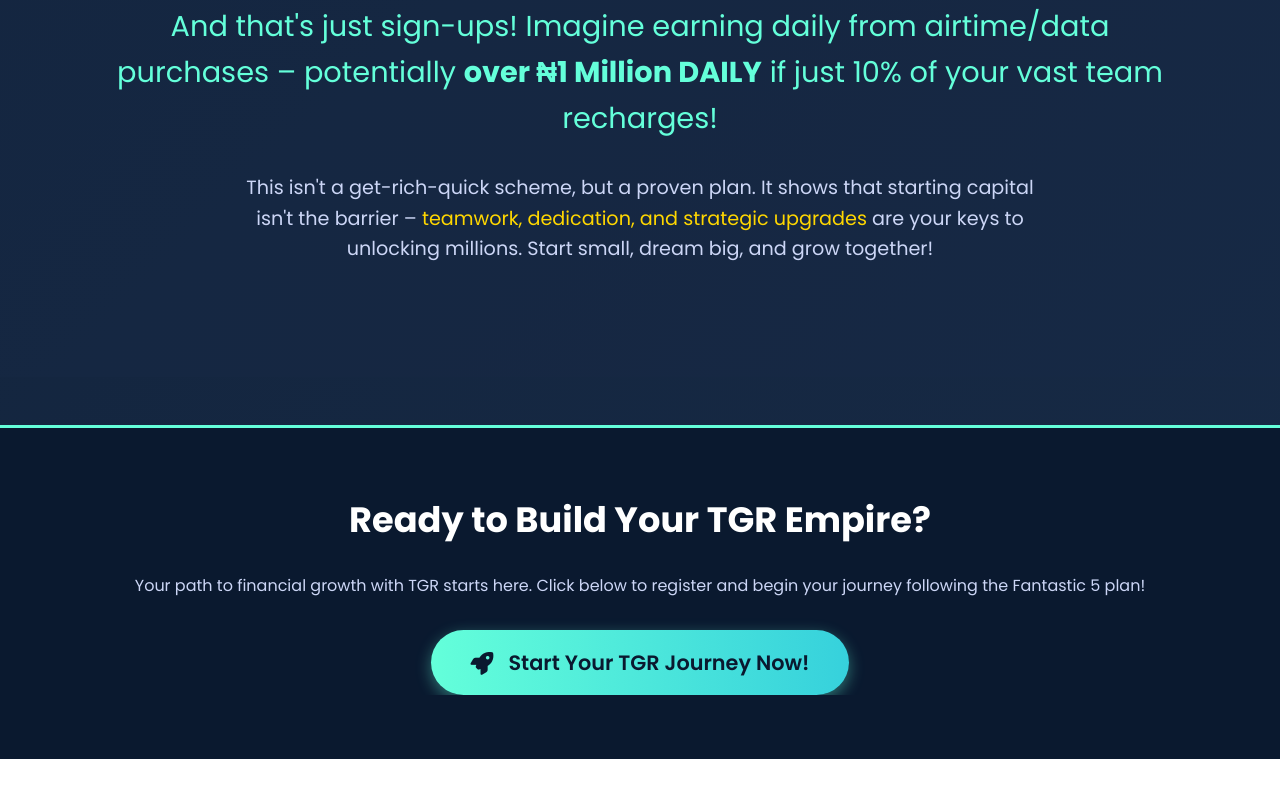
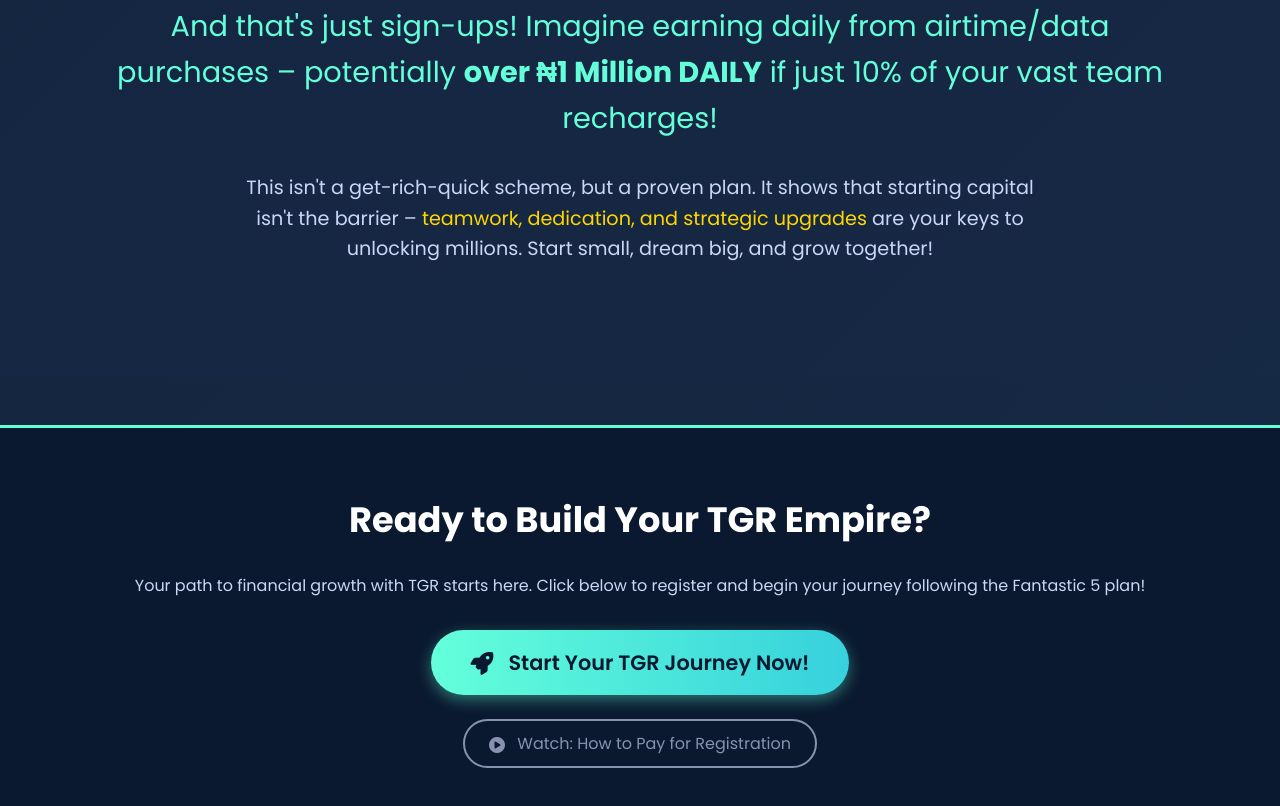
Before and after one commit to DammieOptimus/tgrmillionswithpearlmini, a plain HTML site: page index.html in a window 1280 px wide. Shown: the part 4862-5668 px from the top of the page. Before the commit the page ends 5621 px from the top, so only its background shows below. Drawn offline with Linux system fonts and the light colour scheme.

Commit message:
Update index.html

```diff
--- a/index.html
+++ b/index.html
@@ -394,6 +394,7 @@
             text-decoration: none;
             transition: transform 0.3s ease, box-shadow 0.3s ease;
             box-shadow: 0 5px 15px rgba(100, 255, 218, 0.4);
+            margin-bottom: 1.5rem;
         }
 
         .cta-button i { /* Icon style */
@@ -405,6 +406,33 @@
         .cta-button:hover {
             transform: scale(1.05);
             box-shadow: 0 8px 25px rgba(100, 255, 218, 0.6);
+        }
+
+        /* --- Video Guide Button --- */
+        .video-guide-button {
+            display: inline-block; /* Allows centering via text-align on parent */
+            background-color: transparent; /* Transparent background */
+            border: 2px solid var(--dark-grey); /* Use a less prominent border color */
+            color: var(--dark-grey); /* Match text color to border */
+            padding: 0.6rem 1.5rem; /* Smaller padding than main CTA */
+            font-size: 1rem; /* Smaller font size */
+            font-weight: 500; /* Normal weight */
+            border-radius: 50px; /* Pill shape */
+            text-decoration: none;
+            transition: background-color 0.3s ease, color 0.3s ease, border-color 0.3s ease;
+            margin-bottom: 1.5rem; /* Add space below this button, before the main CTA */
+            cursor: pointer; /* Indicate it's clickable */
+        }
+
+        .video-guide-button i {
+            margin-right: 8px; /* Space between icon and text */
+            vertical-align: middle; /* Align icon */
+        }
+
+        .video-guide-button:hover {
+            background-color: var(--dark-grey); /* Fill with border color on hover */
+            color: var(--white); /* Change text to white for contrast */
+            border-color: var(--dark-grey); /* Keep border color consistent on hover */
         }
 
         /* --- Utilities & Responsive --- */
@@ -675,6 +703,12 @@
             <a href="https://www.topupandgetreward.com/register?referralid=DammieOptimus2" class="cta-button" id="referralButton" target="_blank" title="Register for TopUpAndGetReward">
                 <i class="fas fa-rocket"></i> Start Your TGR Journey Now!
             </a>
+
+            <br />
+
+            <a href="https://www.youtube.com/watch?v=4zTEeEyGrY4" class="video-guide-button" target="_blank" title="Watch How to Pay for Registration">
+                <i class="fas fa-play-circle"></i> Watch: How to Pay for Registration
+            </a>
         </div>
     </footer>
 
```
